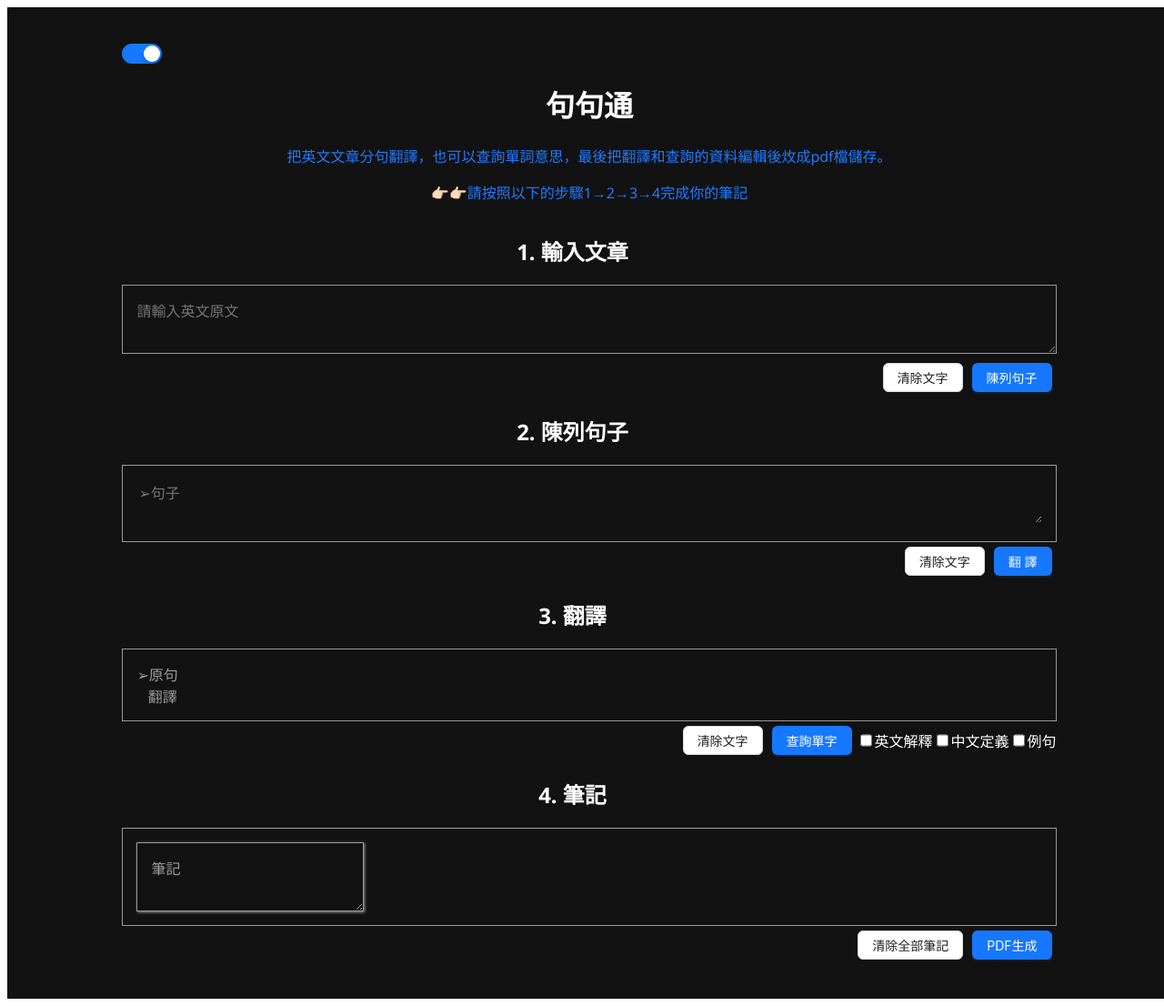
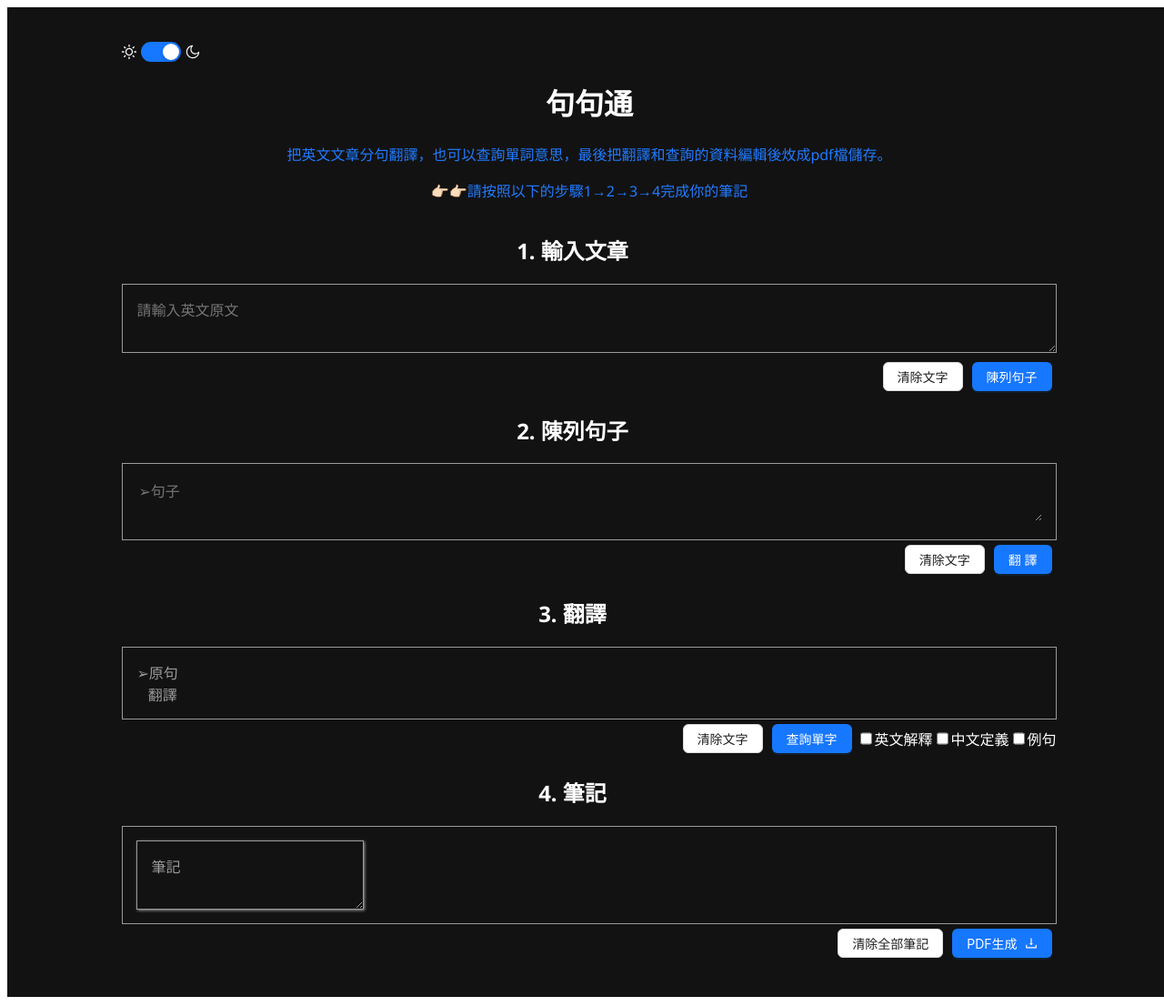
Before and after one commit to LisaMandarin/LearnEnglish, a React (Vite) app: page / in a window 1280 px wide. Shown: the whole page at 91% size. Built offline with nearby package versions, Linux system fonts and the light colour scheme; some icons are missing.

Commit message:
switch done

```diff
--- a/package.json
+++ b/package.json
@@ -10,6 +10,7 @@
     "preview": "vite preview"
   },
   "dependencies": {
+    "@ant-design/icons": "^5.4.0",
     "antd": "^5.19.4",
     "dotenv": "^16.4.5",
     "jspdf": "^2.5.1",
--- a/src/App.css
+++ b/src/App.css
@@ -28,6 +28,10 @@
     margin: 0 auto;
 }
 
+.switch {
+  display: flex;
+  gap: var(--space-small)
+}
 /* title */
 h1 {
   text-align: center;
--- a/src/App.jsx
+++ b/src/App.jsx
@@ -5,6 +5,7 @@ import { ArticleSection } from './components/ArticleSection'
 import { SentencesSection } from './components/SentencesSection'
 import { TranslationSection } from './components/TranslationSection'
 import { NotesSection } from './components/NotesSection'
+import { MoonOutlined, SunOutlined } from '@ant-design/icons'
 
 export default function App() {
   const [ article, setArticle ] = useState('')
@@ -24,7 +25,9 @@ export default function App() {
   return (
     <div className={ darkMode ? 'dark-mode' : ''}>
       <header>
-        <Switch defaultChecked onChange={onChange}/>
+        <div className='switch'>
+          <SunOutlined /><Switch defaultChecked onChange={onChange}/><MoonOutlined />
+        </div>
         <h1>句句通</h1>
         <p>把英文文章分句翻譯，也可以查詢單詞意思，最後把翻譯和查詢的資料編輯後炇成pdf檔儲存。</p>
         <p>👉🏻👉🏻請按照以下的步驟1→2→3→4完成你的筆記</p>
--- a/src/components/NotesSection.jsx
+++ b/src/components/NotesSection.jsx
@@ -1,5 +1,6 @@
 import { Icon } from "@iconify/react"
 import { Button } from "antd"
+import { DownloadOutlined } from "@ant-design/icons"
 import HintJSON from '../data/hint.json'
 import { useState } from "react"
 import { GeneratePDF } from "./GeneratePDF"
@@ -70,7 +71,13 @@ export function NotesSection({notes, setNotes, loading, error, sentences, transl
             </div>
             <div>
                 <Button onClick={clearNotes}>清除全部筆記</Button>
-                <Button type="primary" onClick={() => GeneratePDF(sentences, translation, notes)}>PDF生成</Button>
+                <Button
+                    type="primary"
+                    icon={<DownloadOutlined />}
+                    iconPosition="end"
+                    onClick={() => GeneratePDF(sentences, translation, notes)}>
+                        PDF生成
+                </Button>
             </div>
         </section>
     )
```
Also changed, not shown: 1 other file (tests, documents, lock files or other folders).
